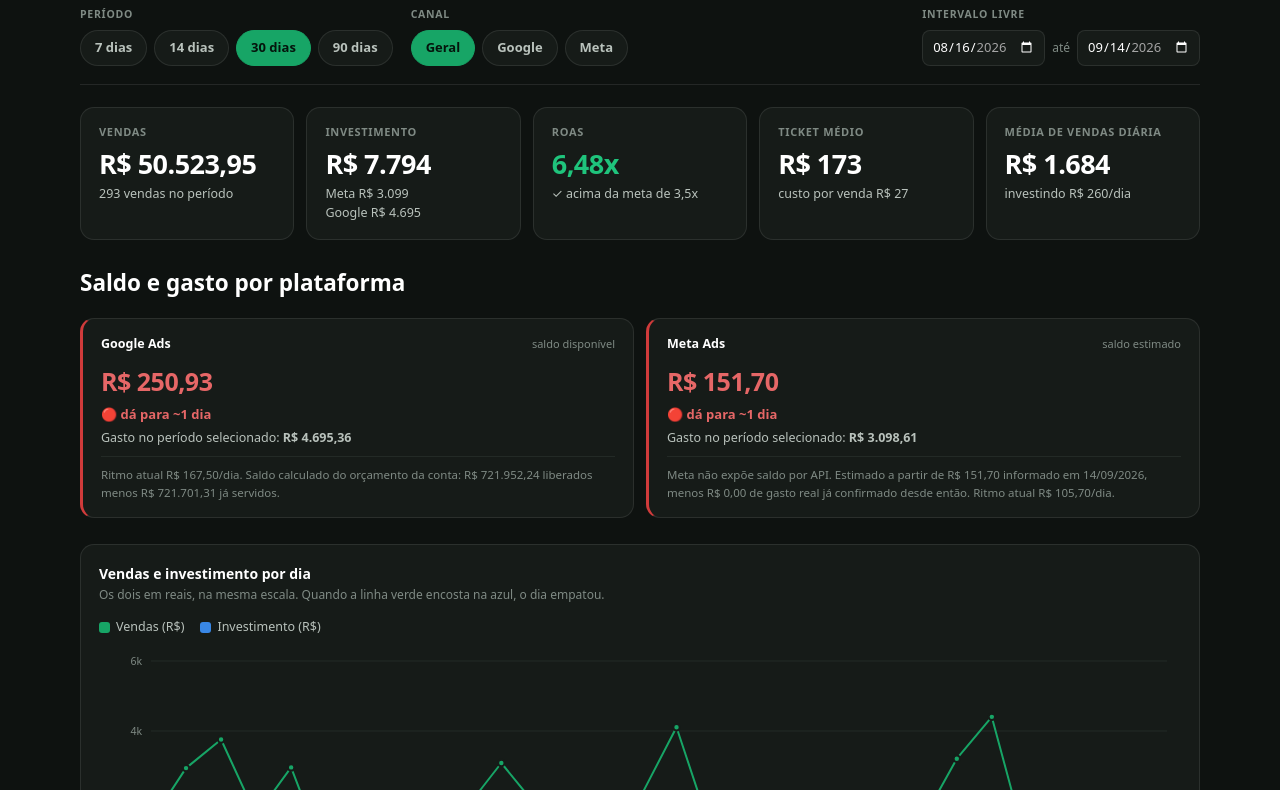
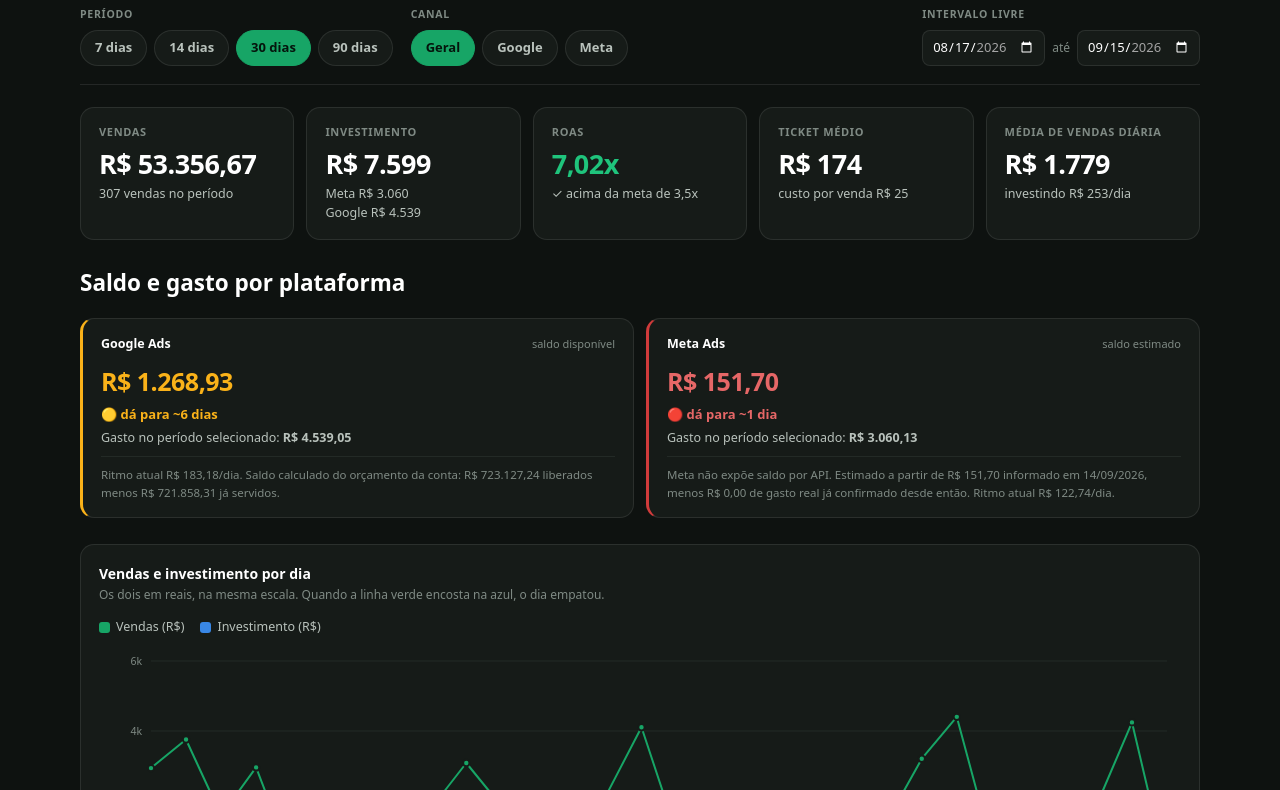
Before and after one commit to jrzenatti/painel-midia-danielli, a plain HTML site: page index.html in a window 1280 px wide. Shown: the part 87-877 px from the top of the page. Drawn offline with Linux system fonts and the light colour scheme.

Commit message:
Atualiza dashboard (rotina automatica, 2026-09-15)

```diff
--- a/index.html
+++ b/index.html
@@ -249,13 +249,13 @@
 
 <script>
 const DADOS = {
- "gerado_em": "2026-09-14",
- "atualizado_em": "14/09/2026 às 10h33",
- "meta_cache_de": "2026-09-14",
+ "gerado_em": "2026-09-15",
+ "atualizado_em": "15/09/2026 às 08h44",
+ "meta_cache_de": "2026-09-15",
  "saldo_google": {
-  "limite": 721952.24,
-  "gasto": 721701.31,
-  "saldo": 250.93
+  "limite": 723127.24,
+  "gasto": 721858.31,
+  "saldo": 1268.93
  },
  "aportes": [
   {
@@ -351,15 +351,6 @@
  },
  "dias": [
   {
-   "data": "2026-06-17",
-   "g_custo": 705.64,
-   "g_valor": 1475.64,
-   "g_vendas": 11.0,
-   "m_custo": 550.12,
-   "m_valor": 1203.57,
-   "m_vendas": 6
-  },
-  {
    "data": "2026-06-18",
    "g_custo": 747.73,
    "g_valor": 2224.69,
@@ -470,8 +461,8 @@
   {
    "data": "2026-06-30",
    "g_custo": 638.46,
-   "g_valor": 412.25,
-   "g_vendas": 3.6,
+   "g_valor": 439.78,
+   "g_vendas": 3.8,
    "m_custo": 722.01,
    "m_valor": 2456.09,
    "m_vendas": 17
@@ -551,8 +542,8 @@
   {
    "data": "2026-07-09",
    "g_custo": 518.19,
-   "g_valor": 530.35,
-   "g_vendas": 7.0,
+   "g_valor": 546.16,
+   "g_vendas": 7.2,
    "m_custo": 598.5,
    "m_valor": 3387.24,
    "m_vendas": 6
@@ -776,7 +767,7 @@
   {
    "data": "2026-08-03",
    "g_custo": 542.83,
-   "g_valor": 435.08,
+   "g_valor": 438.18,
    "g_vendas": 4.4,
    "m_custo": 373.88,
    "m_valor": 503.89,
@@ -1147,13 +1138,22 @@
    "g_custo": 234.6,
    "g_valor": 930.4,
    "g_vendas": 4.0,
-   "m_custo": 163.0,
+   "m_custo": 163.25,
    "m_valor": 968.91,
    "m_vendas": 4
   },
   {
    "data": "2026-09-14",
-   "g_custo": 80.94,
+   "g_custo": 189.98,
+   "g_valor": 1366.08,
+   "g_vendas": 7.6,
+   "m_custo": 166.61,
+   "m_valor": 2879.58,
+   "m_vendas": 14
+  },
+  {
+   "data": "2026-09-15",
+   "g_custo": 34.25,
    "g_valor": 0.0,
    "g_vendas": 0.0,
    "m_custo": 0.0,
```
